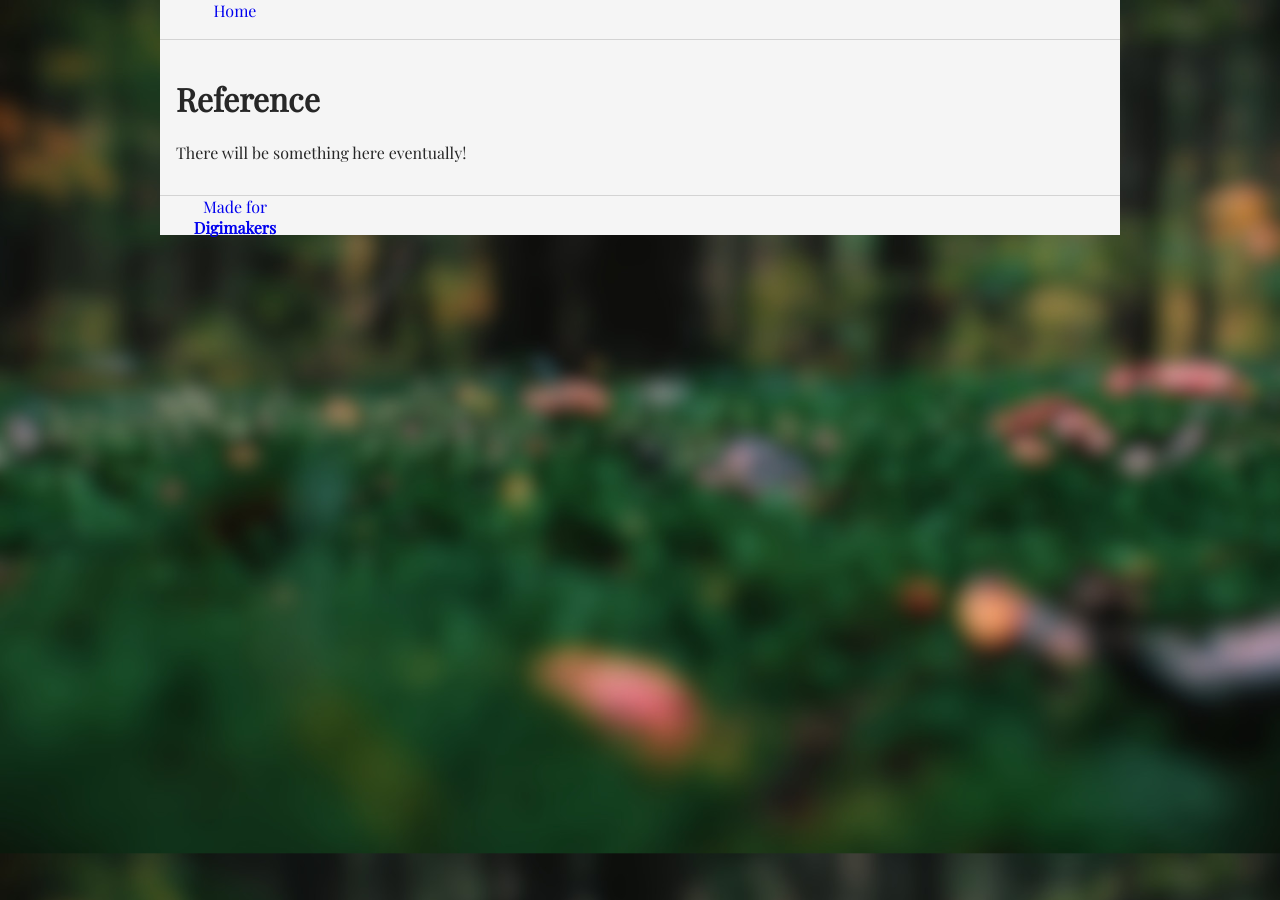
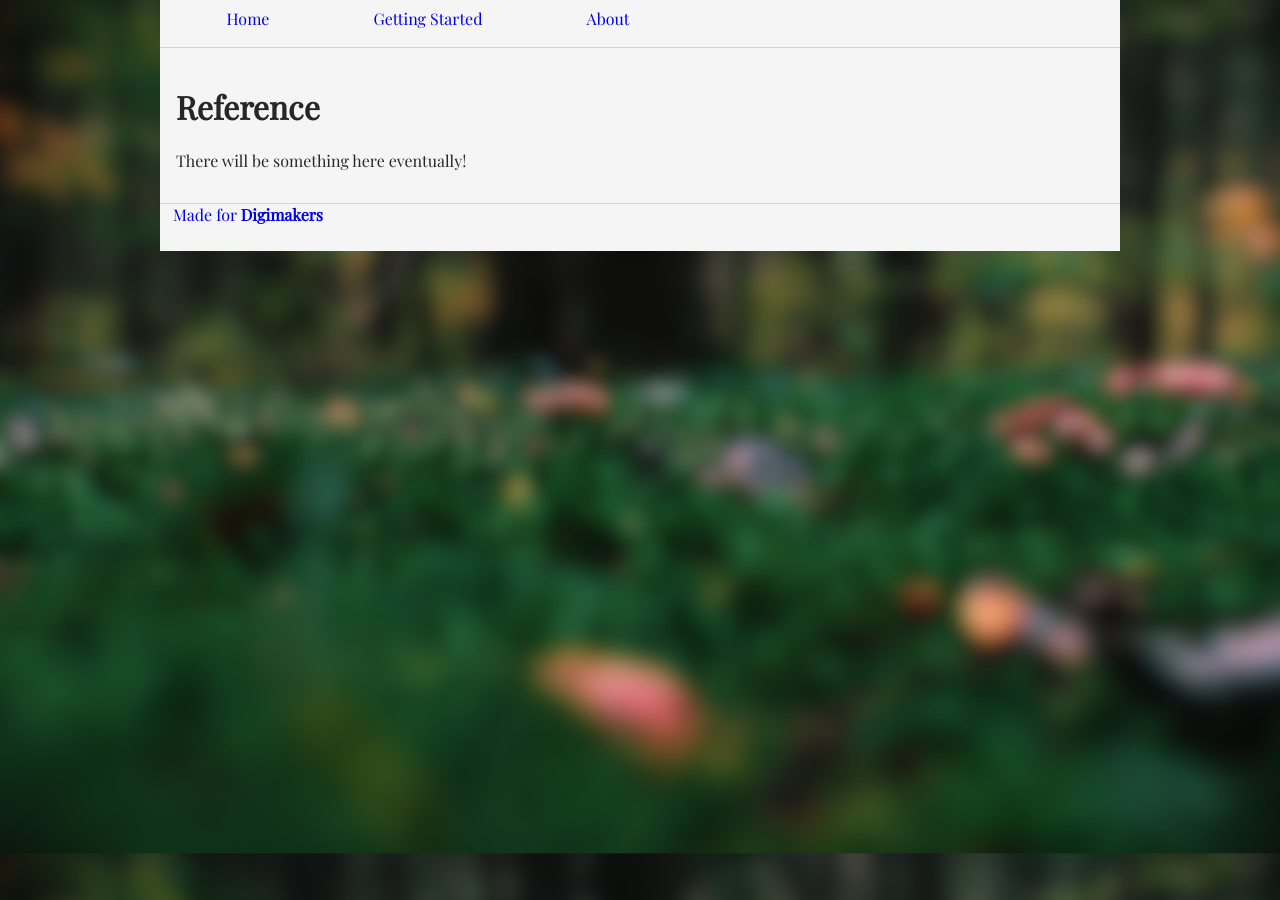
Before and after one commit to Nenivar/outreach-storytelling-site, a Jekyll site: the page built from reference.md, in a window 1280 px wide. Built offline with Jekyll 4.4.1, drawn with Linux system fonts in a browser that asks for light colours.

Commit message:
nicer header

```diff
--- a/_data/navigation.yml
+++ b/_data/navigation.yml
@@ -1,2 +1,6 @@
 - name: Home
   link: /
+- name: Getting Started
+  link: /start
+- name: About
+  link: /about
--- a/_sass/_layout.scss
+++ b/_sass/_layout.scss
@@ -1,12 +1,21 @@
+$header-footer_height: 3em;
+
 #wrapper {
     display: grid;
-    grid-template: 2.5em 1fr 2.5em / 1fr 960px 1fr;
+    grid-template-rows: $header-footer_height 1fr $header-footer_height;
+    grid-template-columns: 1fr 960px 1fr;
+    /* grid-template: $header-footer_height 1fr $header-footer_height / 1fr 960px 1fr; */
 }
 
 #header {
     grid-area: 1 / 2 / 2 / 3;
     border-bottom: 1px solid lightgray;
     background: whitesmoke;
+
+    a {
+        line-height: $header-footer_height * 0.8;
+        height: 100%;
+    }
 }
 
 #main {
--- a/_sass/_main.scss
+++ b/_sass/_main.scss
@@ -32,8 +32,8 @@ h1 {
 
 .banner {
     a {
-        display: block;
-        width: 150px;
+        display: inline-block;
+        width: 11em;
         text-align: center;
         text-decoration: none;
     }
```
